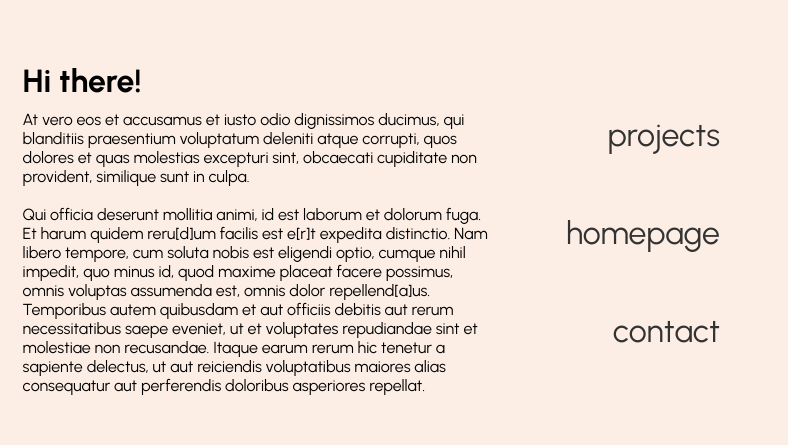
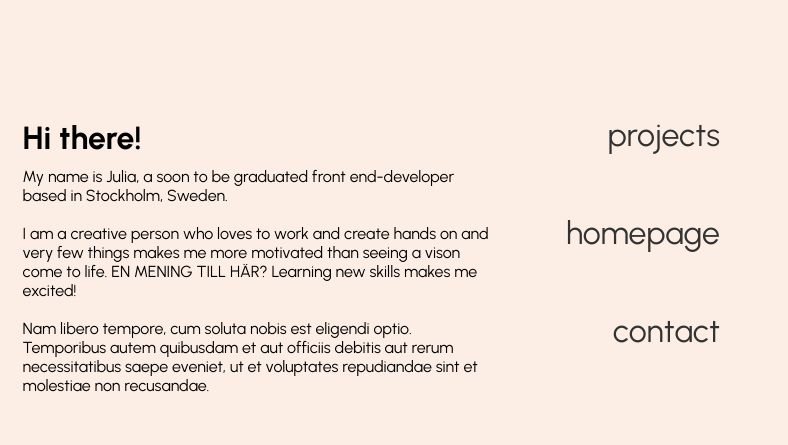
Before and after one commit to Juliaselmas/PORTFOLIO, a plain HTML site: page aboutme.html in a window 1280 px wide. Shown: the part 242-687 px from the top of the page, 492-1280 px from the left. Drawn offline with nearby package versions, Linux system fonts and the light colour scheme; a web font is replaced by a local one.

Commit message:
added text content. WiP

```diff
--- a/aboutme.html
+++ b/aboutme.html
@@ -30,7 +30,7 @@
             <!-- <img src="images/portraits/DSC_6794-2.jpg" alt="selfportait"> -->
             <div id="text-box">
                 <h2>Hi there!</h2>
-                <p>At vero eos et accusamus et iusto odio dignissimos ducimus, qui blanditiis praesentium voluptatum deleniti atque corrupti, quos dolores et quas molestias excepturi sint, obcaecati cupiditate non provident, similique sunt in culpa. <br><br>Qui officia deserunt mollitia animi, id est laborum et dolorum fuga. Et harum quidem reru[d]um facilis est e[r]t expedita distinctio. Nam libero tempore, cum soluta nobis est eligendi optio, cumque nihil impedit, quo minus id, quod maxime placeat facere possimus, omnis voluptas assumenda est, omnis dolor repellend[a]us. Temporibus autem quibusdam et aut officiis debitis aut rerum necessitatibus saepe eveniet, ut et voluptates repudiandae sint et molestiae non recusandae. Itaque earum rerum hic tenetur a sapiente delectus, ut aut reiciendis voluptatibus maiores alias consequatur aut perferendis doloribus asperiores repellat.</p>
+                <p>My name is Julia, a soon to be graduated front end-developer based in Stockholm, Sweden. <br><br>I am a creative person who loves to work and create hands on and very few things makes me more motivated than seeing a vison come to life. EN MENING TILL HÄR? Learning new skills makes me excited! <br><br>Nam libero tempore, cum soluta nobis est eligendi optio. Temporibus autem quibusdam et aut officiis debitis aut rerum necessitatibus saepe eveniet, ut et voluptates repudiandae sint et molestiae non recusandae.</p>
             </div>
 
             <div id="link-section">
```
Also changed, not shown: contact.html (+1 -1 lines).
